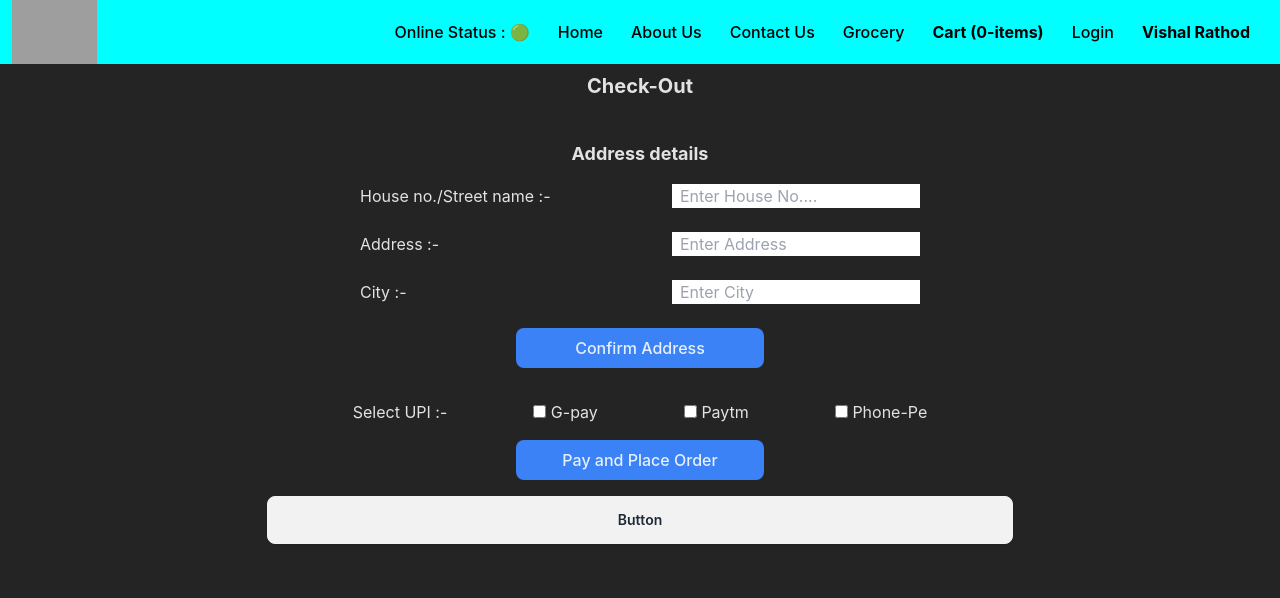
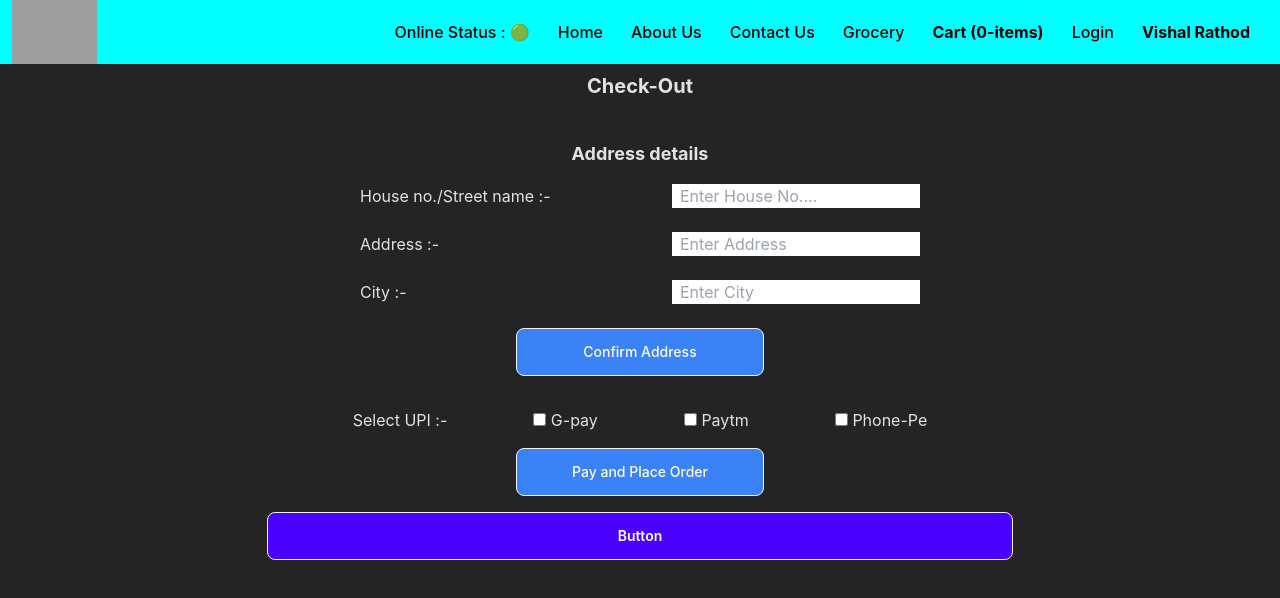
Before and after one commit to Vishal-080/Namaste_swiggy, a React (Vite) app: page /checkout in a window 1280 px wide. Shown: the top 598 px of the page. Built offline with nearby package versions, Linux system fonts and the light colour scheme; grey boxes are pictures that could not be loaded.

Commit message:
Daisy Ui button component added to cart total page

```diff
--- a/src/Components/Checkout.jsx
+++ b/src/Components/Checkout.jsx
@@ -57,7 +57,7 @@ const Checkout = () => {
         </div>
         <br />
         <input
-          className="bg-blue-500 w-4/12 m-auto rounded-lg p-2 font-medium cursor-pointer hover:bg-blue-600"
+          className="btn text-white bg-blue-500 w-4/12 m-auto rounded-lg p-2 font-medium cursor-pointer hover:bg-blue-600"
           onClick={(e) => handleConfirmAddress(e)}
           type="submit"
           value={"Confirm Address"}
@@ -80,12 +80,12 @@ const Checkout = () => {
         </label>
       </div>
       <button
-        className="bg-blue-500 w-4/12 m-auto my-4 rounded-lg p-2 font-medium cursor-pointer hover:bg-blue-600"
+        className="btn text-white bg-blue-500 w-4/12 m-auto my-4 rounded-lg p-2 font-medium cursor-pointer hover:bg-blue-600"
         onClick={handlePayAndPlaceOrder}
       >
         <Link to="/">Pay and Place Order</Link>
       </button>
-      <button class="btn">Button</button>
+      <button class="btn bg-primary text-white">Button</button>
     </div>
   );
 };
```
